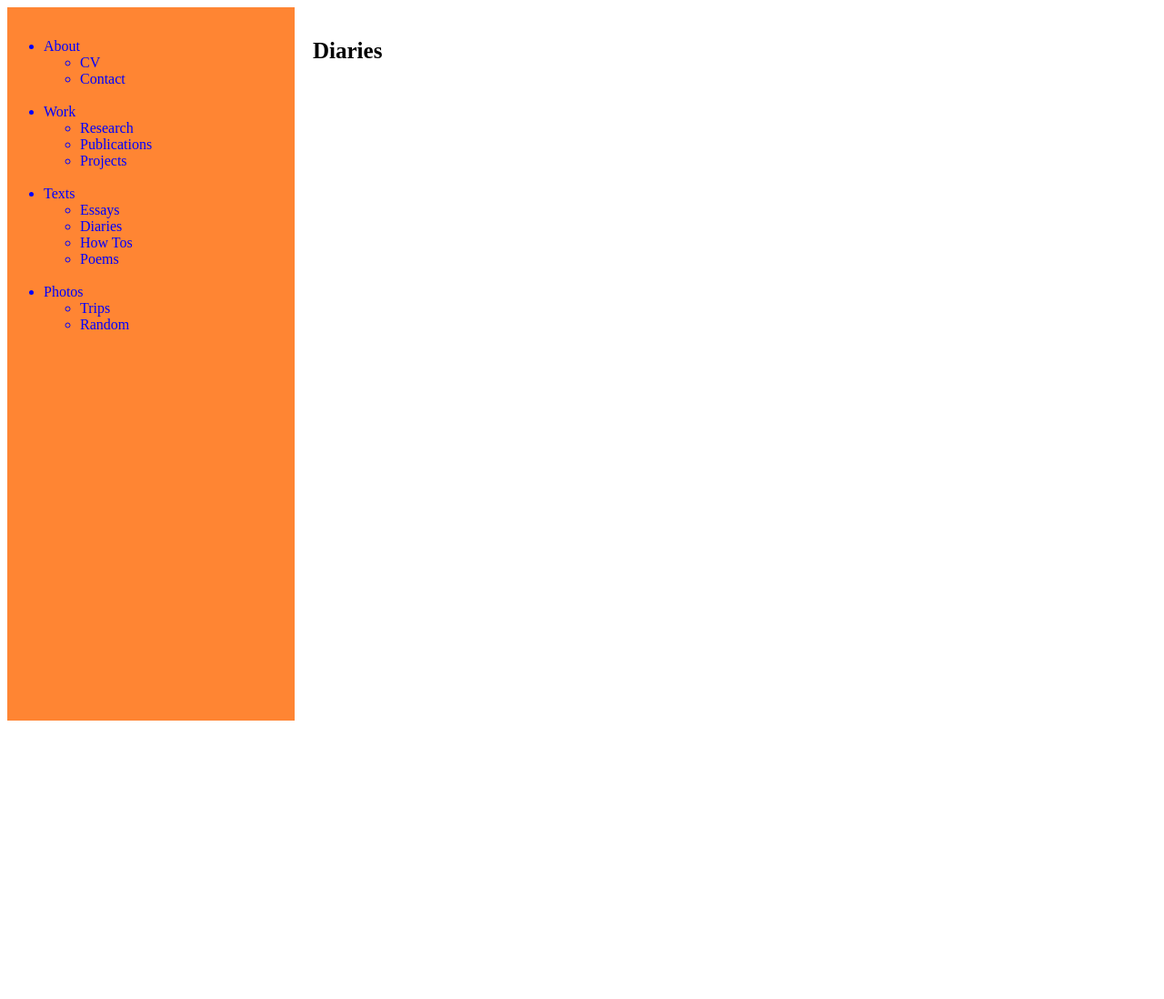
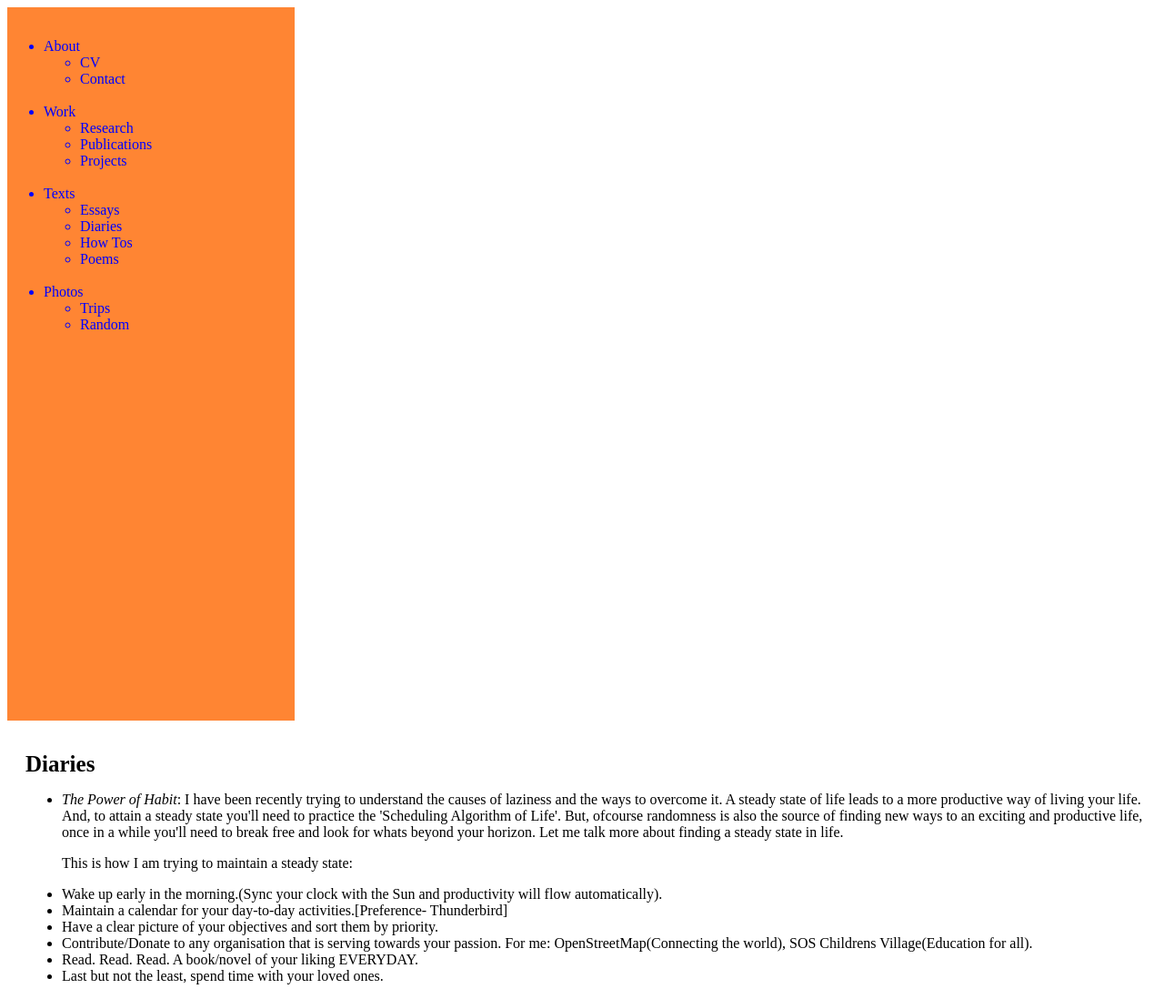
Before and after one commit to soumenganguly/website, a Django app: page /diaries/ in a window 1280 px wide. Shown: the whole page at 91% size. Before the commit the page ends 792 px from the top, so only its background shows below. Run offline with Django 3.2, Linux system fonts and the light colour scheme.

Commit message:
Added entry about habit in diary

```diff
--- a/notes/templates/notes/diaries.html
+++ b/notes/templates/notes/diaries.html
@@ -2,4 +2,18 @@
 
 {% block body %}
 <p><b>Diaries</b></p>
+<ul>
+  <li>
+    <i>The Power of Habit</i>: I have been recently trying to understand the causes of laziness and the ways to overcome it. A steady state of life leads to a more productive way of living your life. And, to attain a steady state you'll need to practice the 'Scheduling Algorithm of Life'. But, ofcourse randomness is also the source of finding new ways to an exciting and productive life, once in a while you'll need to break free and look for whats beyond your horizon. Let me talk more about finding a steady state in life.
+    <p>This is how I am trying to maintain a steady state:
+      <li>Wake up early in the morning.(Sync your clock with the Sun and productivity will flow automatically).</li>
+      <li>Maintain a calendar for your day-to-day activities.[Preference- Thunderbird]</li>
+      <li>Have a clear picture of your objectives and sort them by priority.</li>
+      <li>Contribute/Donate to any organisation that is serving towards your passion. For me: OpenStreetMap(Connecting the world), SOS Childrens Village(Education for all).</li>
+      <li>Read. Read. Read. A book/novel of your liking EVERYDAY.</li>
+      <li>Last but not the least, spend time with your loved ones.</li>
+    </p>
+  </li>
+  </ul>
+
 {% endblock body %}
```
